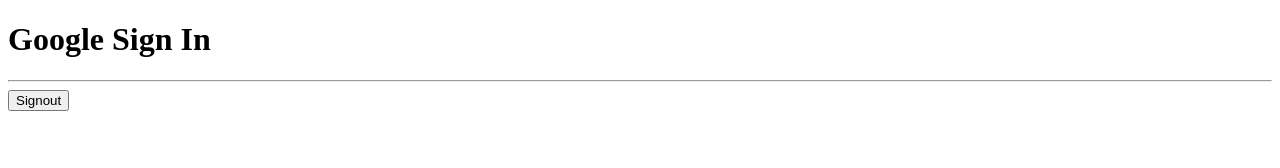
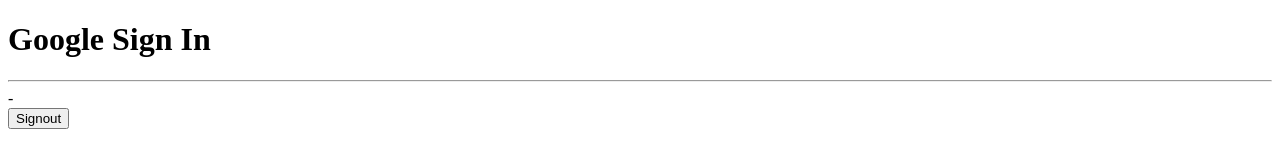
Before and after one commit to aespinozar/curso-node-restserver, a website: page public/index.html in a window 1280 px wide. Drawn offline with Linux system fonts and the light colour scheme.

Commit message:
Update index.html

```diff
--- a/public/index.html
+++ b/public/index.html
@@ -16,12 +16,12 @@
          data-callback="handleCredentialResponse">
       </div>
       <div class="g_id_signin"
-         data-type="standard"
+         <!-- data-type="standard"
          data-size="large"
          data-theme="outline"
          data-text="sign_in_with"
          data-shape="rectangular"
-         data-logo_alignment="left">
+         data-logo_alignment="left"> -
       </div>
       <button id="google_signout">
          Signout
```
